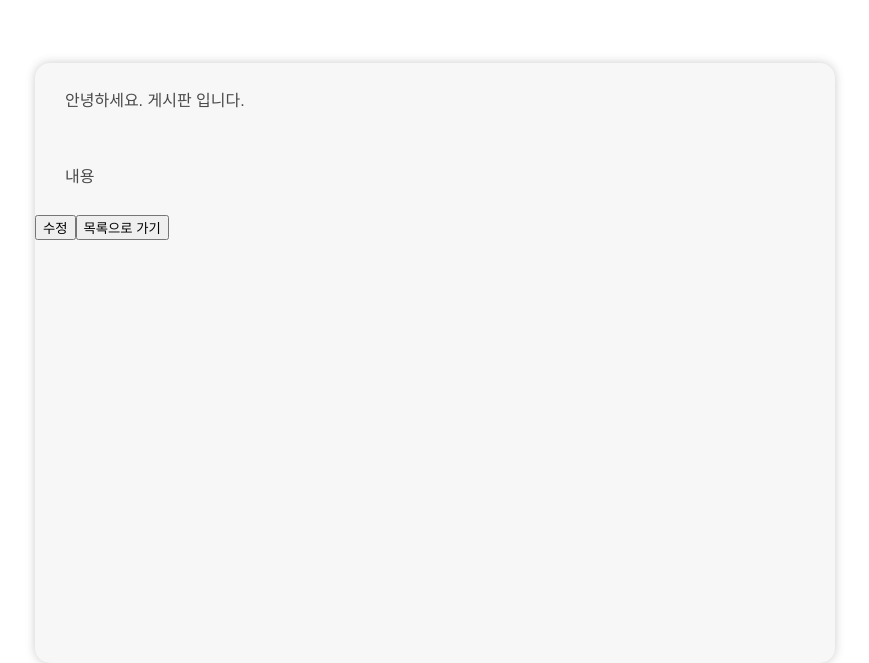
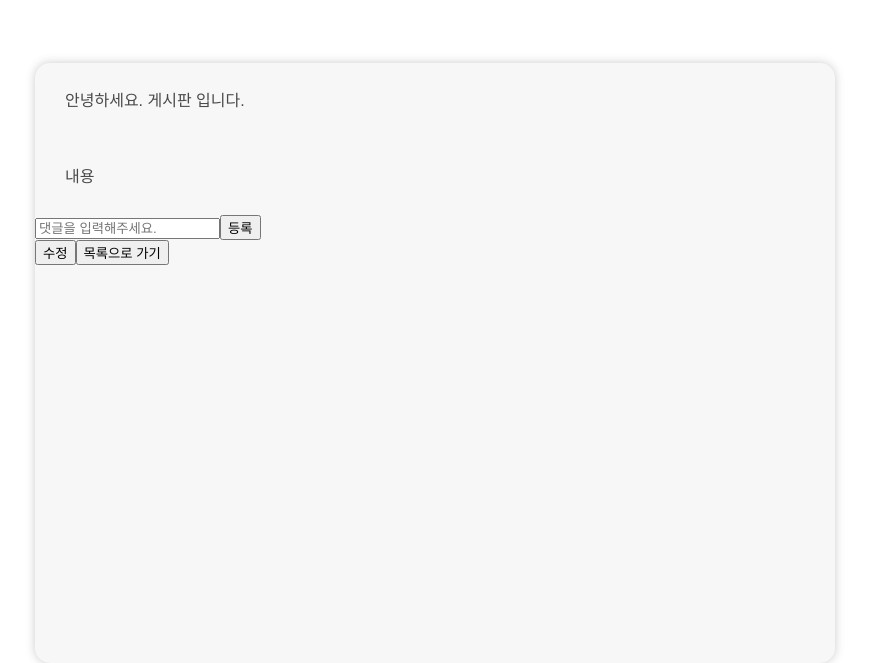
Before and after one commit to crossjane/board_react, a React (Create React App) app: page /boards/1 in a window 1280 px wide. Shown: the part 137-800 px from the top of the page, without its empty margins (205-1074 px from the left). Built offline with nearby package versions, Linux system fonts and the light colour scheme; the HTML template or start-up script is replaced by a standard one.

Commit message:
25.03.01 댓글

```diff
--- a/src/boards/BoardDetail.js
+++ b/src/boards/BoardDetail.js
@@ -41,11 +41,19 @@ return (
 
     ))}
 
-
-
+<div className='comment'>
+    <input
+        type="text"
+        placeholder='댓글을 입력해주세요.'
+        />
+    <button>등록</button>
+<br/>
+</div>
 
 <button onClick={editSave}>수정</button>
 <button onClick={()=>navigate("/boards")}>목록으로 가기</button>
+
+
 
 </div>
 
```
